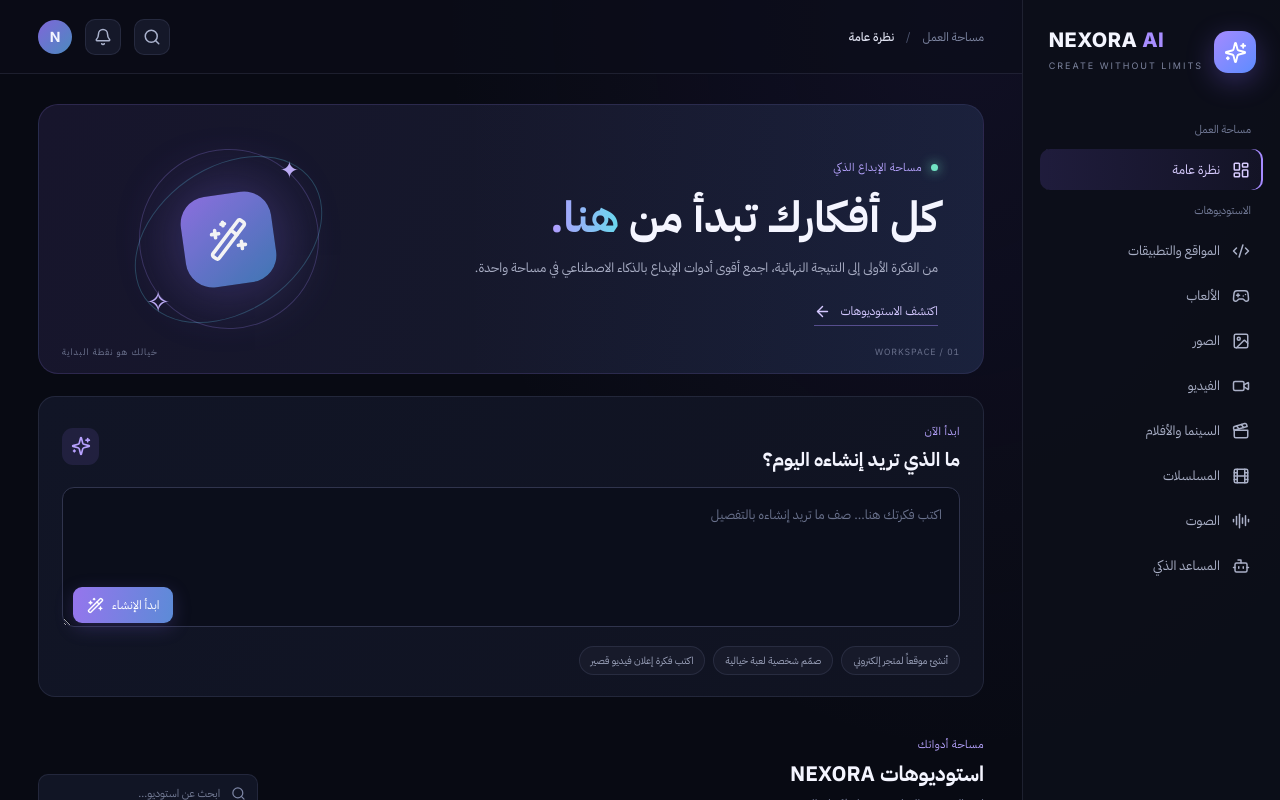
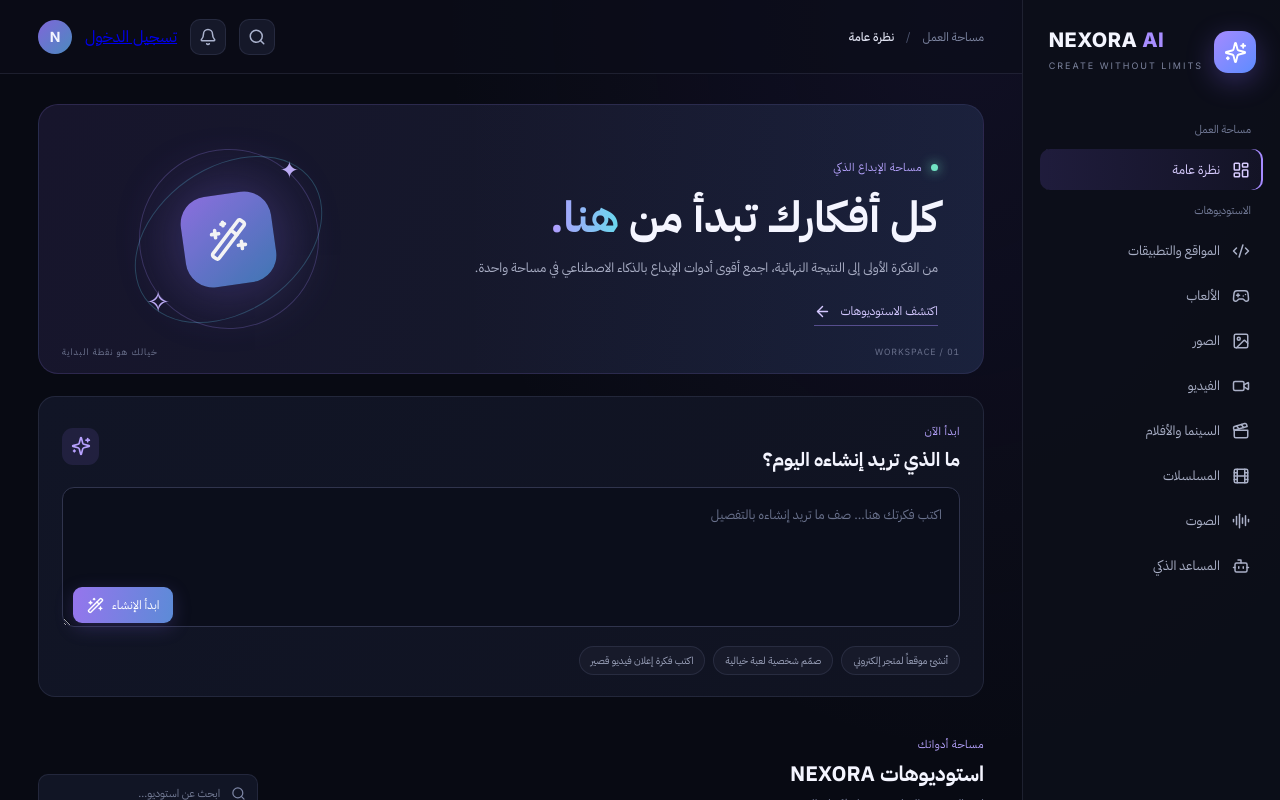
Before and after one commit to samaradelomran-spec/NEXORA-AI, a Next.js app: page / in a window 1280 px wide. Shown: the top 800 px of the page. Built offline with nearby package versions, Linux system fonts and the light colour scheme.

Commit message:
Add sign in entry point to workspace

```diff
--- a/app/page.tsx
+++ b/app/page.tsx
@@ -2,6 +2,7 @@
 
 import { useMemo, useState } from "react";
 import StudioWorkspace from "./components/studio-workspace";
+import Link from "next/link";
 import {
   ArrowLeft, AudioLines, Bell, Blocks, Bot, ChevronDown, Clapperboard,
   Code2, Film, Gamepad2, Image as ImageIcon, LayoutDashboard, Menu,
@@ -66,7 +67,7 @@ export default function Home() {
         <header className="topbar">
           <button className="icon-btn mobile-menu" onClick={() => setMobileOpen(true)} aria-label="فتح القائمة"><Menu /></button>
           <div className="breadcrumb">مساحة العمل <span>/</span> <b>نظرة عامة</b></div>
-          <div className="top-actions"><button className="icon-btn" aria-label="بحث"><Search size={18} /></button><button className="icon-btn notification" aria-label="الإشعارات"><Bell size={18} /></button><div className="avatar">N</div></div>
+          <div className="top-actions"><button className="icon-btn" aria-label="بحث"><Search size={18} /></button><button className="icon-btn notification" aria-label="الإشعارات"><Bell size={18} /></button><Link className="auth-nav-link" href="/login">تسجيل الدخول</Link><div className="avatar">N</div></div>
         </header>
 
         <div className="content">
```
